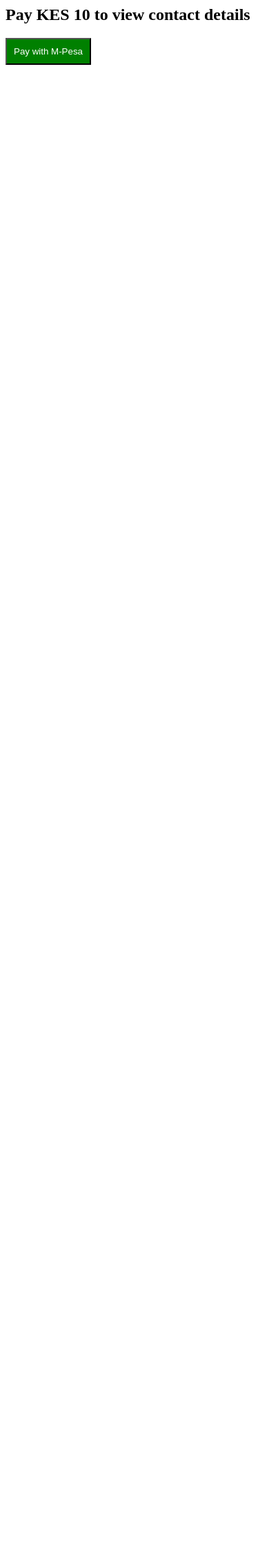
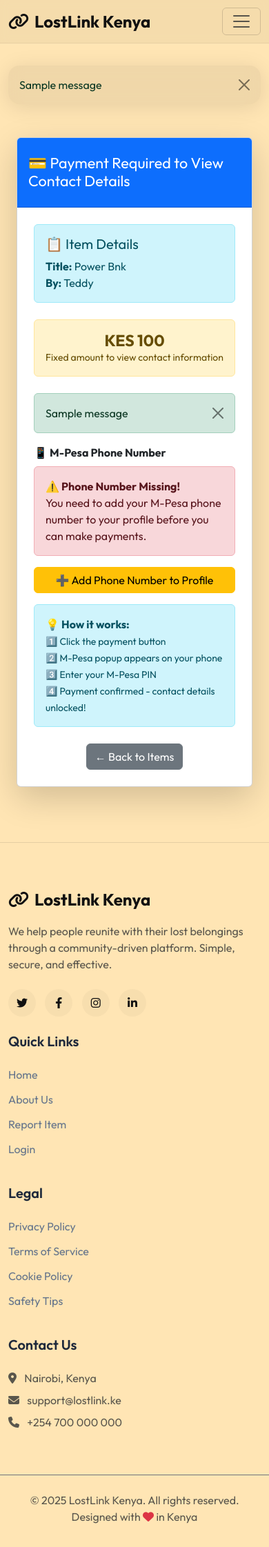
Before and after one commit to teldon471-web/LostLink-Kenya, a Django app: template users/templates/users/pay_post.html in a window 390 px wide. Shown: the whole page at 69% size. Before the commit the page ends 94 px from the top, so only its background shows below. Run offline with Django 5.2, Linux system fonts and the light colour scheme; data comes from the database, SQL or seed files in the repository; tables that the repository leaves empty hold one stand-in row (values such as "Sample post"); the template is opened without the code that fills it: values that come from a table or form of the project are taken from there, most other values are stand-ins (such as "Sample title", 1, 10 or a date in 2020); one stand-in notice (Sample message) is shown.

Commit message:
Implement fixed 100 KES payment requirement for viewing post details - Updated post_detail view to require payment before showing contact info - User redirected to payment page if payment not completed - Updated Home.html to show payment indicator on View Details button - Enhanced payment form with clear instructions and styling - Phone number validation before payment attempt - Auto-disable button during payment processing

```diff
--- a/blog/templates/blog/Home.html
+++ b/blog/templates/blog/Home.html
@@ -272,7 +272,7 @@
               </div>
 
               <!-- Action Button -->
-              <a href="{% url 'post-detail' post.pk %}" class="btn btn-view-details">View Details →</a>
+              <a href="{% url 'post-detail' post.pk %}" class="btn btn-view-details">💳 View Details (KES 100)</a>
             </div>
           </article>
         {% endfor %}
--- a/myproject/settings.py
+++ b/myproject/settings.py
@@ -157,3 +157,6 @@
 MPESA_STK_URL = "https://sandbox.safaricom.co.ke/mpesa/stkpush/v1/processrequest"
 MPESA_CALLBACK = "https://LostLink-Kenya/mpesa/callback/"
 MPESA_FIXED_PRICE = 100
+
+STATIC_ROOT = BASE_DIR / "staticfiles"
+STATIC_URL = "/static/"
--- a/myproject/wsgi.py
+++ b/myproject/wsgi.py
@@ -14,3 +14,4 @@
 os.environ.setdefault('DJANGO_SETTINGS_MODULE', 'myproject.settings')
 
 application = get_wsgi_application()
+"gunicorn LostLink-Kenya.wsgi:application --bind 0.0.0.0:$PORT"
--- a/users/templates/users/pay_post.html
+++ b/users/templates/users/pay_post.html
@@ -1,5 +1,108 @@
-<h2>Pay KES {{ amount }} to view contact details</h2>
-<form method="POST">
-    {% csrf_token %}
-    <button type="submit" style="padding:10px; background:green; color:white;">Pay with M-Pesa</button>
-</form>
+{% extends "blog/base.html" %}
+
+{% block content %}
+<div class="container mt-5 mb-5">
+    <div class="row justify-content-center">
+        <div class="col-md-6">
+            <div class="card shadow-lg">
+                <div class="card-header bg-primary text-white py-4">
+                    <h4 class="mb-0">💳 Payment Required to View Contact Details</h4>
+                </div>
+                <div class="card-body p-4">
+
+                    <!-- Post Information -->
+                    <div class="alert alert-info mb-4">
+                        <h5 class="mb-2">📋 Item Details</h5>
+                        <p class="mb-0"><strong>Title:</strong> {{ post.title }}</p>
+                        <p class="mb-0"><strong>By:</strong> {{ post.author.username }}</p>
+                    </div>
+
+                    <!-- Fixed Amount -->
+                    <div class="alert alert-warning mb-4">
+                        <h3 class="mb-0 text-center">
+                            <strong>KES 100</strong>
+                        </h3>
+                        <p class="text-center mb-0 small">Fixed amount to view contact information</p>
+                    </div>
+
+                    <!-- Success Message -->
+                    {% if messages %}
+                        {% for message in messages %}
+                            <div class="alert alert-{{ message.tags }} alert-dismissible fade show" role="alert">
+                                {{ message }}
+                                <button type="button" class="btn-close" data-bs-dismiss="alert"></button>
+                            </div>
+                        {% endfor %}
+                    {% endif %}
+
+                    <!-- Payment Form -->
+                    <form method="POST" id="paymentForm">
+                        {% csrf_token %}
+
+                        <!-- Phone Number Display -->
+                        <div class="mb-3">
+                            <label class="form-label"><strong>📱 M-Pesa Phone Number</strong></label>
+                            {% if user.profile.phone_number %}
+                                <input type="tel" class="form-control" value="{{ user.profile.phone_number }}" disabled>
+                                <small class="text-muted">This is the phone number linked to your M-Pesa account</small>
+                            {% else %}
+                                <div class="alert alert-danger" role="alert">
+                                    <strong>⚠️ Phone Number Missing!</strong><br>
+                                    You need to add your M-Pesa phone number to your profile before you can make payments.
+                                </div>
+                                <a href="{% url 'profile' %}" class="btn btn-warning btn-block w-100">
+                                    ➕ Add Phone Number to Profile
+                                </a>
+                            {% endif %}
+                        </div>
+
+                        <!-- Payment Button -->
+                        {% if user.profile.phone_number %}
+                        <div class="d-grid gap-2 mb-3">
+                            <button type="submit" class="btn btn-success btn-lg" id="payBtn">
+                                <i class="fas fa-mobile-alt"></i> Pay KES 100 via M-Pesa
+                            </button>
+                        </div>
+                        {% endif %}
+
+                        <!-- Info Message -->
+                        <div class="alert alert-info">
+                            <strong>💡 How it works:</strong><br>
+                            <small>
+                                1️⃣ Click the payment button<br>
+                                2️⃣ M-Pesa popup appears on your phone<br>
+                                3️⃣ Enter your M-Pesa PIN<br>
+                                4️⃣ Payment confirmed - contact details unlocked!
+                            </small>
+                        </div>
+                    </form>
+
+                    <!-- Back Link -->
+                    <div class="text-center mt-4">
+                        <a href="{% url 'blog-home' %}" class="btn btn-secondary">
+                            ← Back to Items
+                        </a>
+                    </div>
+                </div>
+            </div>
+        </div>
+    </div>
+</div>
+
+<script>
+    document.getElementById('paymentForm')?.addEventListener('submit', function(e) {
+        const payBtn = document.getElementById('payBtn');
+        if (payBtn) {
+            payBtn.disabled = true;
+            payBtn.innerHTML = '<span class="spinner-border spinner-border-sm me-2"></span>Processing payment...';
+        }
+    });
+</script>
+
+<style>
+    .btn-block {
+        display: block;
+        width: 100%;
+    }
+</style>
+{% endblock %}
```
Also changed, not shown: users/views.py (+16 -4 lines), 2 other files.
